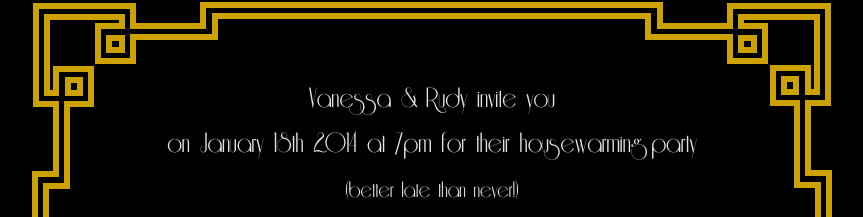
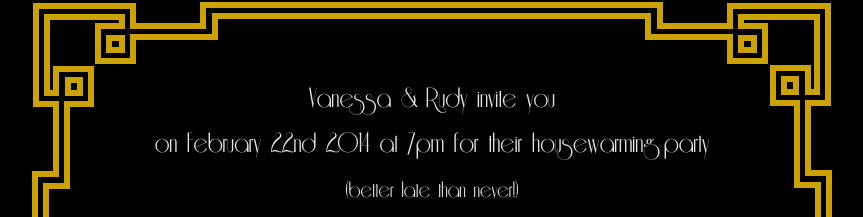
Before and after one commit to rudyrigot/housewarming, a plain HTML site: page index.html in a window 1280 px wide. Shown: the part 98-315 px from the top of the page, without its empty margins (208-1071 px from the left). Drawn offline with nearby package versions, Linux system fonts and the light colour scheme; a script that the page names is missing.

Commit message:
Date change

```diff
--- a/index.html
+++ b/index.html
@@ -35,7 +35,7 @@
                                 <div id="corner-bl">
                                     <div id="corner-br">
                                         <p>Vanessa &amp; Rudy invite you</p>
-                                        <p>on January 18th 2014 at 7pm for their housewarming party</p>
+                                        <p>on February 22nd 2014 at 7pm for their housewarming party</p>
                                         <p><small>(better late than never!)</small></p>
                                         <p>&nbsp;</p>
                                         <p>The theme will be</p>
```
